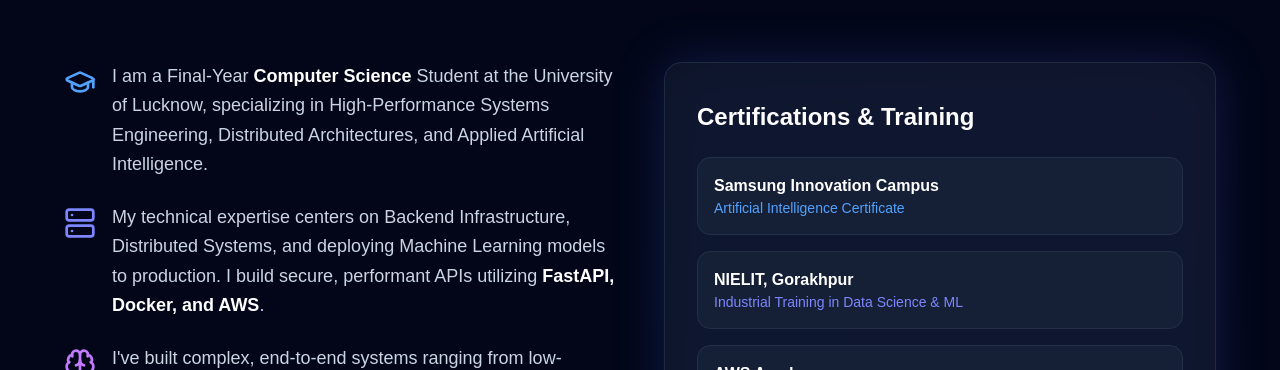
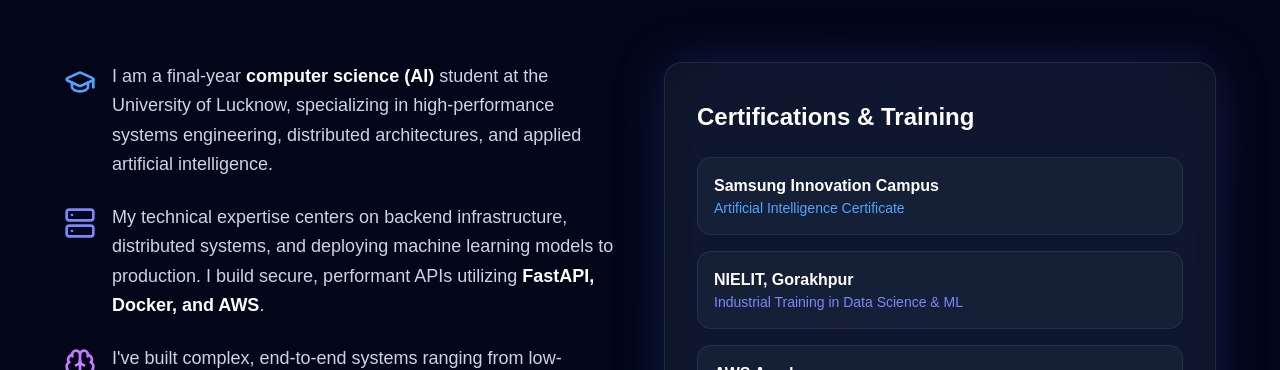
Before and after one commit to Shashank17singh/shashank17singh.github.io, a Next.js app in the folder next_portfolio/: page / in a window 1280 px wide. Shown: the part 970-1340 px from the top of the page. Built offline with nearby package versions, Linux system fonts and the light colour scheme; no server answers.

Commit message:
some fixes

```diff
--- a/next_portfolio/src/app/page.tsx
+++ b/next_portfolio/src/app/page.tsx
@@ -18,7 +18,7 @@ export default function Home() {
           <div className="flex items-center gap-2 bg-blue-500/15 border border-blue-500/25 rounded-full px-4 py-1.5 mb-8 animate-in fade-in slide-in-from-bottom-4 duration-700">
             <span className="w-2 h-2 rounded-full bg-blue-400 animate-pulse shadow-[0_0_8px_rgba(96,165,250,0.8)]"></span>
             <span className="text-blue-400 text-sm font-medium">
-              Open to software engineering and data science opportunities
+              Open to Software Engineering and Data Science Opportunities
             </span>
           </div>
 
--- a/next_portfolio/src/components/About.tsx
+++ b/next_portfolio/src/components/About.tsx
@@ -30,13 +30,13 @@ export function About() {
           >
             <GraduationCap className="w-8 h-8 text-blue-400 shrink-0 mt-1" />
             <p className="text-slate-300 text-lg leading-relaxed">
-              I am a Final-Year{" "}
+              I am a final-year{" "}
               <strong className="text-white">
-                Computer Science
+              computer science (AI)
               </strong>{" "}
-              Student at the University of Lucknow, specializing in
-              High-Performance Systems Engineering, Distributed Architectures, and
-              Applied Artificial Intelligence.
+              student at the University of Lucknow, specializing in
+              high-performance systems engineering, distributed architectures, and
+              applied artificial intelligence.
             </p>
           </motion.div>
 
@@ -49,8 +49,8 @@ export function About() {
           >
             <Server className="w-8 h-8 text-indigo-400 shrink-0 mt-1" />
             <p className="text-slate-300 text-lg leading-relaxed">
-              My technical expertise centers on Backend Infrastructure, Distributed Systems,
-              and deploying Machine Learning models to production. I build secure, performant APIs utilizing{" "}
+              My technical expertise centers on backend infrastructure, distributed systems,
+              and deploying machine learning models to production. I build secure, performant APIs utilizing{" "}
               <strong className="text-white">FastAPI, Docker, and AWS</strong>.
             </p>
           </motion.div>
```
